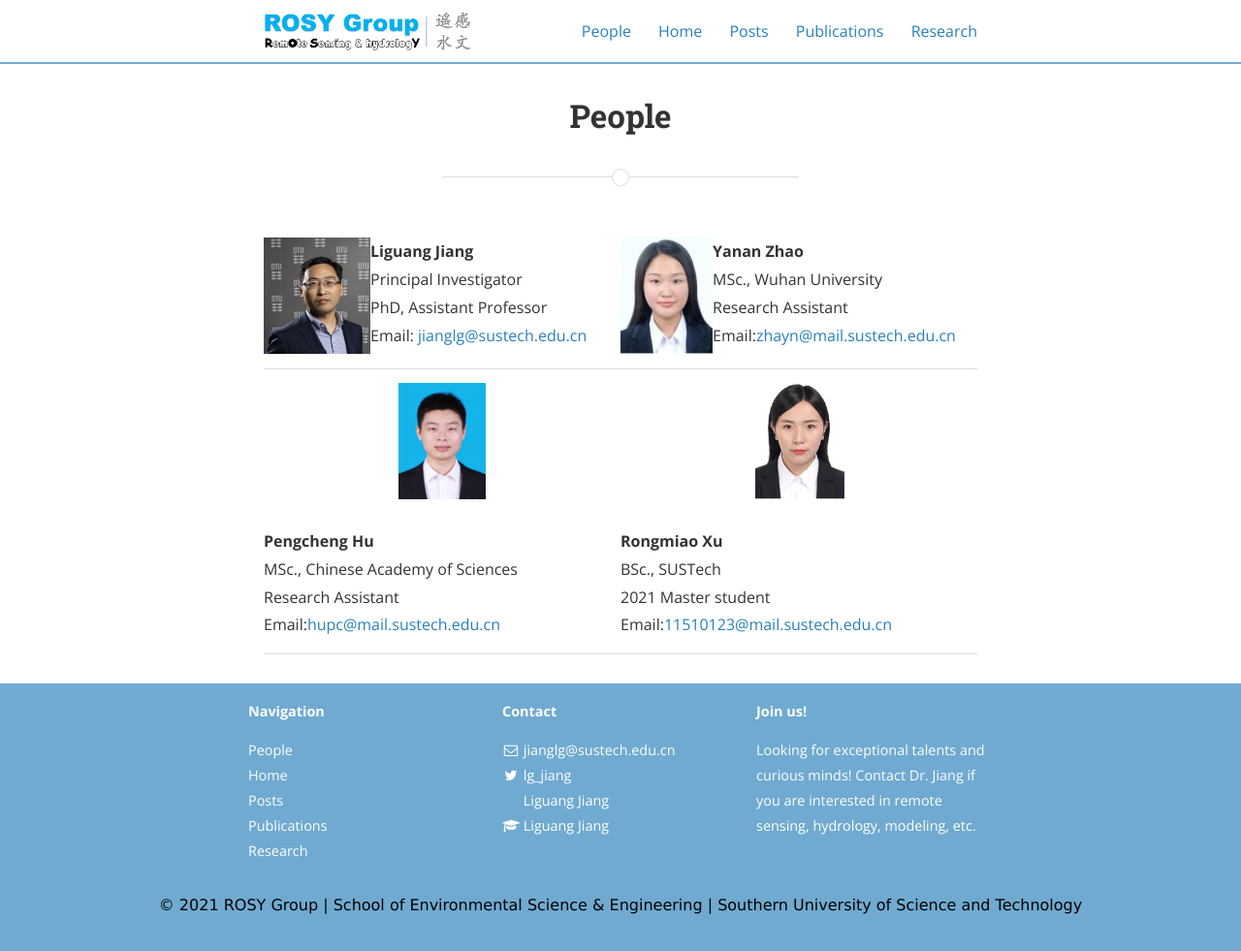
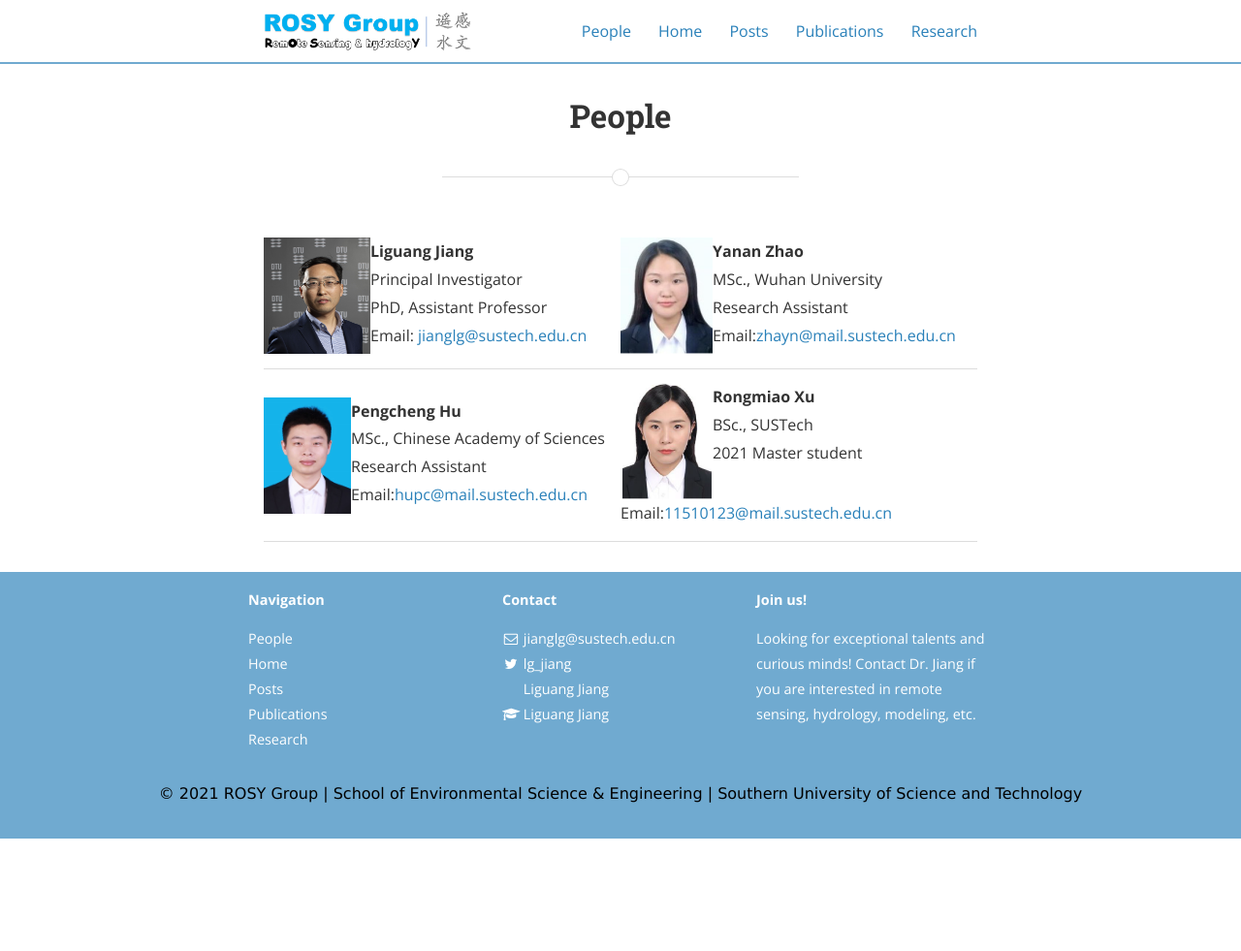
Before and after one commit to 12530/rshydro, a Jekyll site: the page built from People.md, in a window 1280 px wide and 981 px high. Shown: the whole window at 97% size. Built offline with Jekyll 4.4.1, drawn with Linux system fonts in a browser that asks for light colours; nearby versions of some CDN libraries.

Commit message:
Update People.md

```diff
--- a/People.md
+++ b/People.md
@@ -35,8 +35,8 @@ main_nav: true
 
   </tr>
   <tr>
-    <td align="left"><img src="/assets/Pengcheng.jpg" alt="胡鹏程" style="width:90px;height:120px;"> <br><b>Pengcheng Hu</b><br>MSc., Chinese Academy of Sciences <br>Research Assistant<br> Email:<a href="mailto:hupc@mail.sustech.edu.cn">hupc@mail.sustech.edu.cn</a></td>
-      <td align="left"><img src="/assets/Rongmiao.PNG" alt="徐荣苗" style="width:95px;height:120px;"> <br><b>Rongmiao Xu</b><br>BSc., SUSTech <br>2021 Master student<br> Email:<a href="mailto:11510123@mail.sustech.edu.cn">11510123@mail.sustech.edu.cn</a></td>
+    <td align="left"><img src="/assets/Pengcheng.jpg" alt="胡鹏程" style="width:90px;height:120px;float:left"> <b>Pengcheng Hu</b><br>MSc., Chinese Academy of Sciences <br>Research Assistant<br> Email:<a href="mailto:hupc@mail.sustech.edu.cn">hupc@mail.sustech.edu.cn</a></td>
+      <td align="left"><img src="/assets/Rongmiao.PNG" alt="徐荣苗" style="width:95px;height:120px;float:left"> <b>Rongmiao Xu</b><br>BSc., SUSTech <br>2021 Master student<br> Email:<a href="mailto:11510123@mail.sustech.edu.cn">11510123@mail.sustech.edu.cn</a></td>
   </tr>
 
 </table>
```
